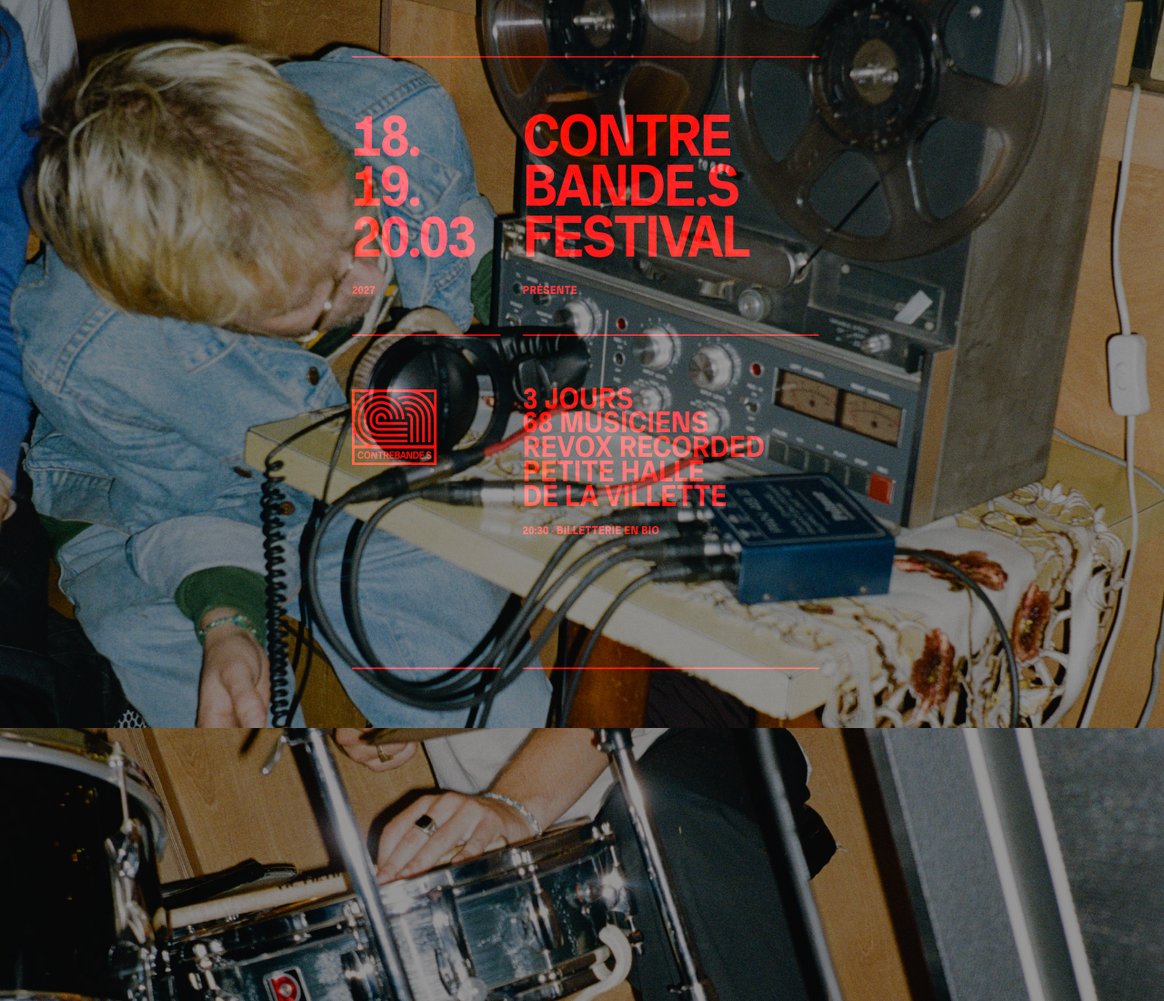
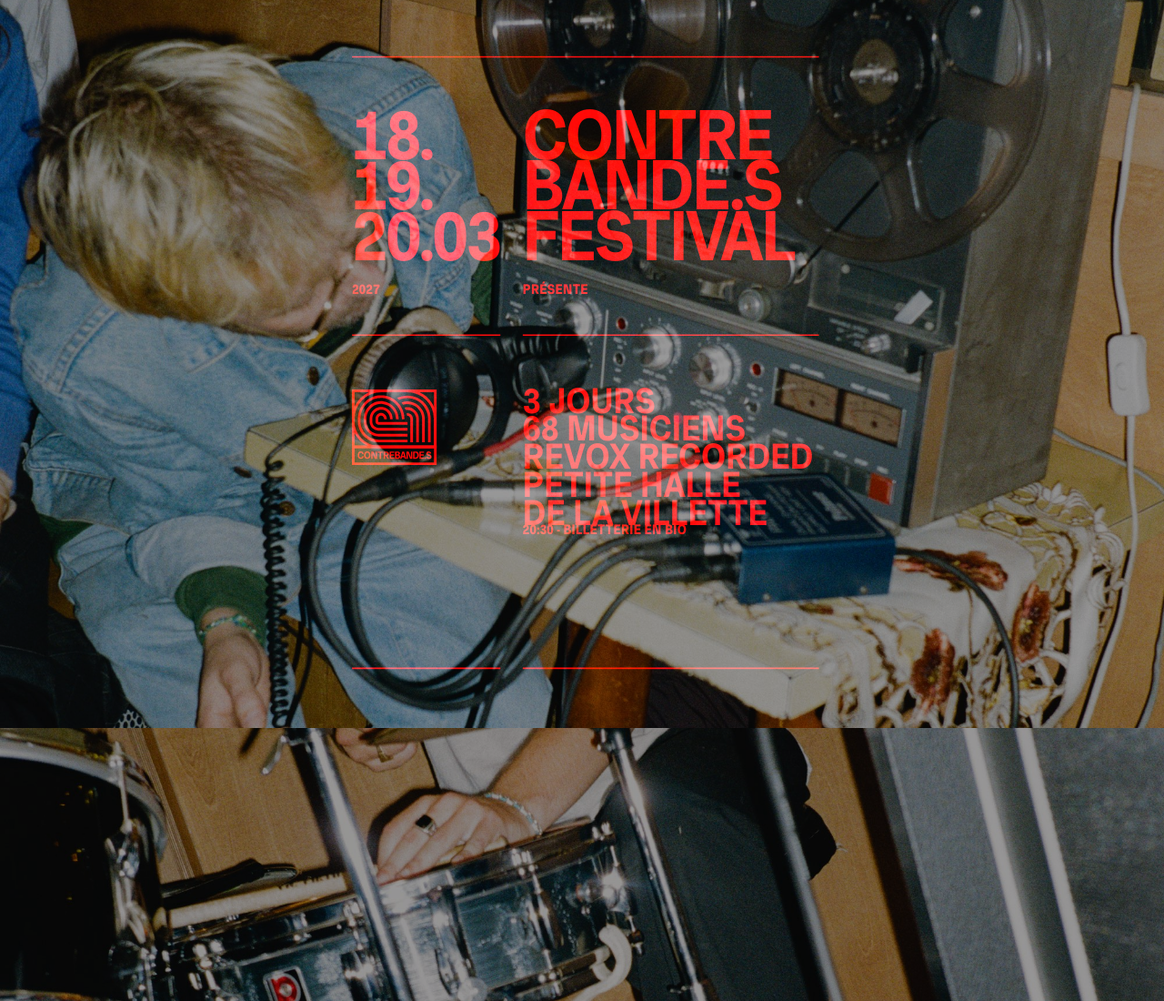
Before and after one commit to dbasso31/festival, a plain HTML site: page index.html in a window 1280 px wide. Shown: the top 1100 px of the page at 91% size. Drawn offline with Linux system fonts and the light colour scheme.

Commit message:
Font-size +20%, interligne mid +15%
Co-Authored-By: Claude Sonnet 5.5 <noreply@anthropic.com>

```diff
--- a/index.html
+++ b/index.html
@@ -39,9 +39,9 @@ body{ font-family:"Muoto",sans-serif; }
 .poster .logo{ left:calc(92*var(--k)); top:calc(835*var(--k)); width:calc(182*var(--k)); height:auto; }
 
 .t{ text-transform:uppercase; white-space:pre; }
-.big{ font-size:calc(122*var(--k)); line-height:calc(108*var(--k)); font-variation-settings:"wdth" 80,"wght" 600; letter-spacing:-.03em; }
-.mid{ font-size:calc(62*var(--k));  line-height:calc(52.2*var(--k));  font-variation-settings:"wdth" 80,"wght" 600; letter-spacing:0; }
-.sml{ font-size:calc(24*var(--k));  line-height:calc(21.6*var(--k));  font-variation-settings:"wdth" 75,"wght" 700; letter-spacing:.02em; }
+.big{ font-size:calc(146.4*var(--k)); line-height:calc(108*var(--k)); font-variation-settings:"wdth" 80,"wght" 600; letter-spacing:-.03em; }
+.mid{ font-size:calc(74.4*var(--k));  line-height:calc(60.03*var(--k));  font-variation-settings:"wdth" 80,"wght" 600; letter-spacing:0; }
+.sml{ font-size:calc(28.8*var(--k));  line-height:calc(21.6*var(--k));  font-variation-settings:"wdth" 75,"wght" 700; letter-spacing:.02em; }
 
 .dates{ left:calc(92*var(--k));  top:calc(236*var(--k)); }
 .year { left:calc(92*var(--k));  top:calc(610*var(--k)); }
```
